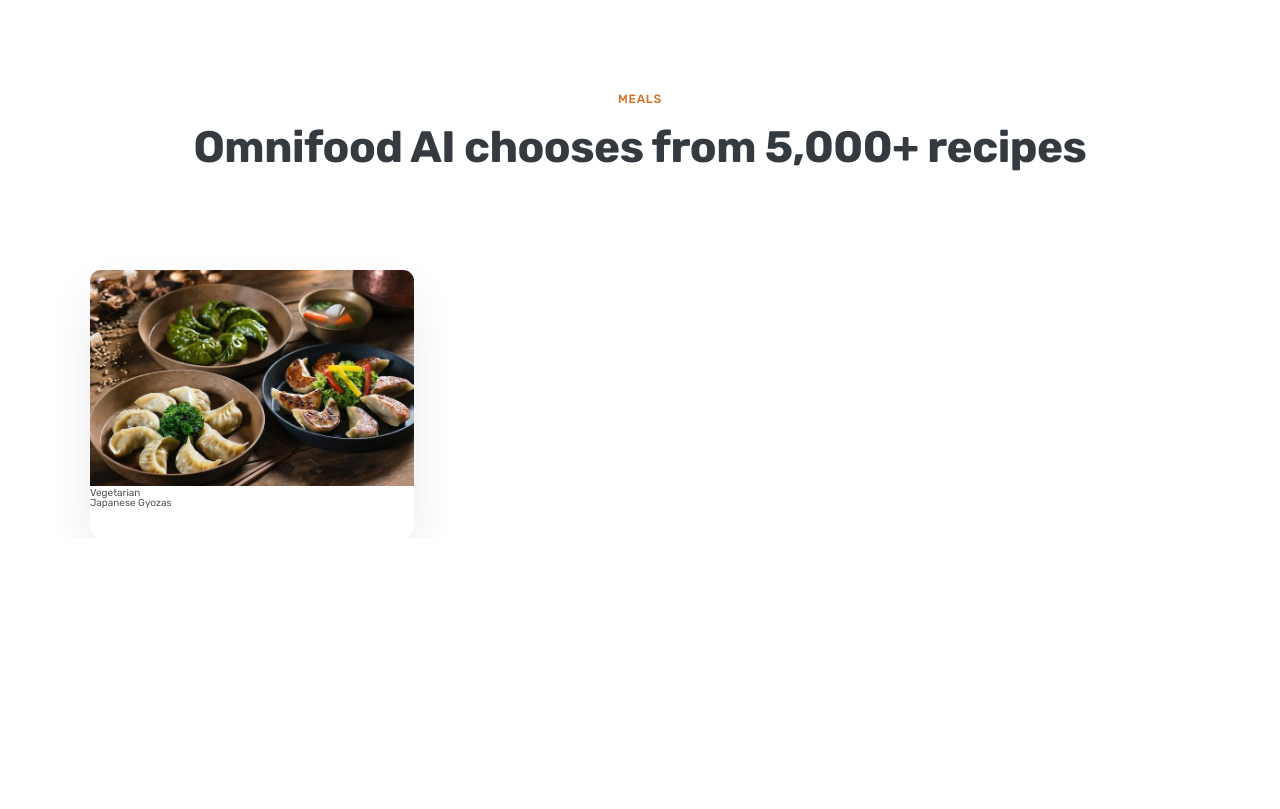
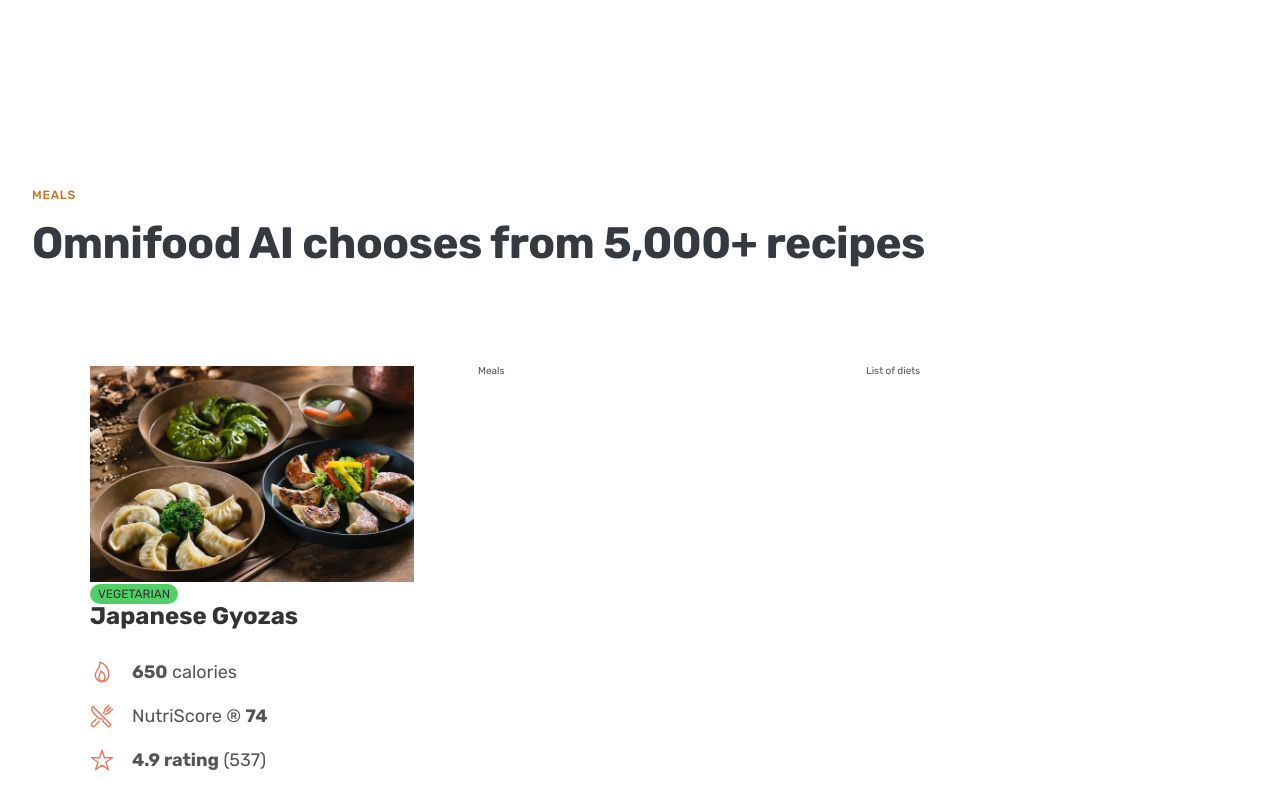
Before and after one commit to mihai-gabriel1/Omnifood-Project, a plain HTML site: page index.html in a window 1280 px wide. Shown: the part 2586-3395 px from the top of the page. Before the commit the page ends 3124 px from the top, so only its background shows below. Drawn offline with nearby package versions, Linux system fonts and the light colour scheme.

Commit message:
Started the meals section; almost finished the card number 1.

```diff
--- a/css/style.css
+++ b/css/style.css
@@ -53,7 +53,7 @@ General reusable components */
   grid-template-columns: repeat(2, 1fr);
 }
 
-.grid--3--cols {
+.grid--3-cols {
   grid-template-columns: repeat(3, 1fr);
   padding: 0rem 9rem;
 }
@@ -364,17 +364,51 @@ Features section
   filter: brightness(0);
 }
 
-.center-text {
-  text-align: center;
-}
-
-.meal {
-  box-shadow: 0 2.4rem 4.8rem rgb(0 0 0 / 8%);
-  border-radius: 11px;
-  overflow: hidden;
-  transition: all 0.4s;
-}
+/* *************
+Meal Section
+************ */
 
 .meal-img {
   width: 100%;
 }
+
+.section-meals {
+  padding: 9.6rem 0;
+}
+
+.tag {
+  display: inline-block;
+  padding: 0.4rem 0.8rem;
+  font-size: 1.2rem;
+  text-transform: uppercase;
+  background-color: #51cf66;
+  color: #333;
+  border-radius: 100px;
+}
+
+.meal-title {
+  font-size: 2.4rem;
+  color: #333;
+  font-weight: 600;
+  margin-bottom: 3.2rem;
+}
+
+.meal-attributes {
+  list-style: none;
+  display: flex;
+  flex-direction: column;
+  gap: 2rem;
+}
+
+.meal-attribute {
+  font-size: 1.8rem;
+  display: flex;
+  align-items: center;
+  gap: 1.8rem;
+}
+
+.meal-icon {
+  height: 2.4rem;
+  width: 2.4rem;
+  color: #e67e62;
+}
--- a/index.html
+++ b/index.html
@@ -11,6 +11,14 @@
       href="https://fonts.googleapis.com/css2?family=Rubik:wght@400;500;700&display=swap"
       rel="stylesheet"
     />
+    <script
+      type="module"
+      src="https://unpkg.com/ionicons@5.5.2/dist/ionicons/ionicons.esm.js"
+    ></script>
+    <script
+      nomodule
+      src="https://unpkg.com/ionicons@5.5.2/dist/ionicons/ionicons.js"
+    ></script>
     <link rel="stylesheet" href="css/style.css" />
   </head>
   <body>
@@ -150,32 +158,40 @@
       </section>
 
       <section class="section-meals">
-        <div class="container center-text">
+        <div class="container">
           <span class="subheading">Meals</span>
           <h2 class="heading-secondary">
             Omnifood AI chooses from 5,000+ recipes
           </h2>
         </div>
-        <div class="grid grid--3--cols">
+        <din class="container grid grid--3-cols">
           <div class="meal">
             <img
+              class="meal-img"
               src="img/meals/meal-1.jpg"
-              alt="Japanese gyozas"
-              class="meal-img"
+              alt="Japanese food gyozas"
             />
-            <div class="meal-content">
-              <div class="meal-tags">
-                <span class="tag tag--vegetarian">Vegetarian</span>
-              </div>
-              <p class="meal-title">Japanese Gyozas</p>
-              <ul class="meal-attributes">
-                <li></li>
-                <li></li>
-                <li></li>
-              </ul>
-            </div>
+            <span class="tag">Vegetarian</span>
+
+            <p class="meal-title">Japanese Gyozas</p>
+            <ul class="meal-attributes">
+              <li class="meal-attribute">
+                <ion-icon class="meal-icon" name="flame-outline"></ion-icon>
+                <span><strong>650</strong> calories</span>
+              </li>
+              <li class="meal-attribute">
+                <ion-icon class="meal-icon" name="restaurant-outline"></ion-icon
+                ><span> NutriScore &reg; <strong>74</strong></span>
+              </li>
+              <li class="meal-attribute">
+                <ion-icon class="meal-icon" name="star-outline"></ion-icon
+                ><span> <strong>4.9 rating</strong> (537)</span>
+              </li>
+            </ul>
           </div>
-        </div>
+          <div class="meal">Meals</div>
+          <div class="meal">List of diets</div>
+        </din>
       </section>
     </main>
   </body>
```
